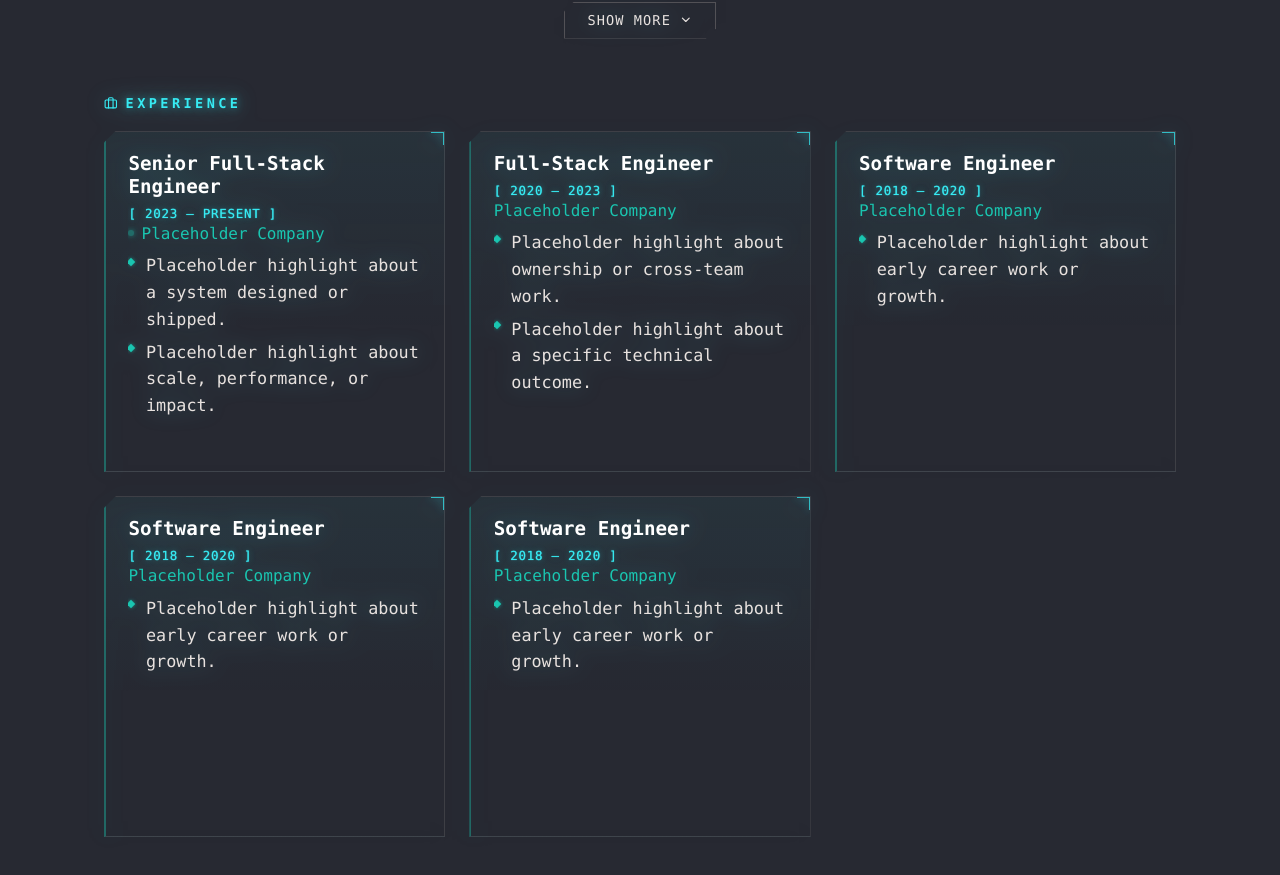
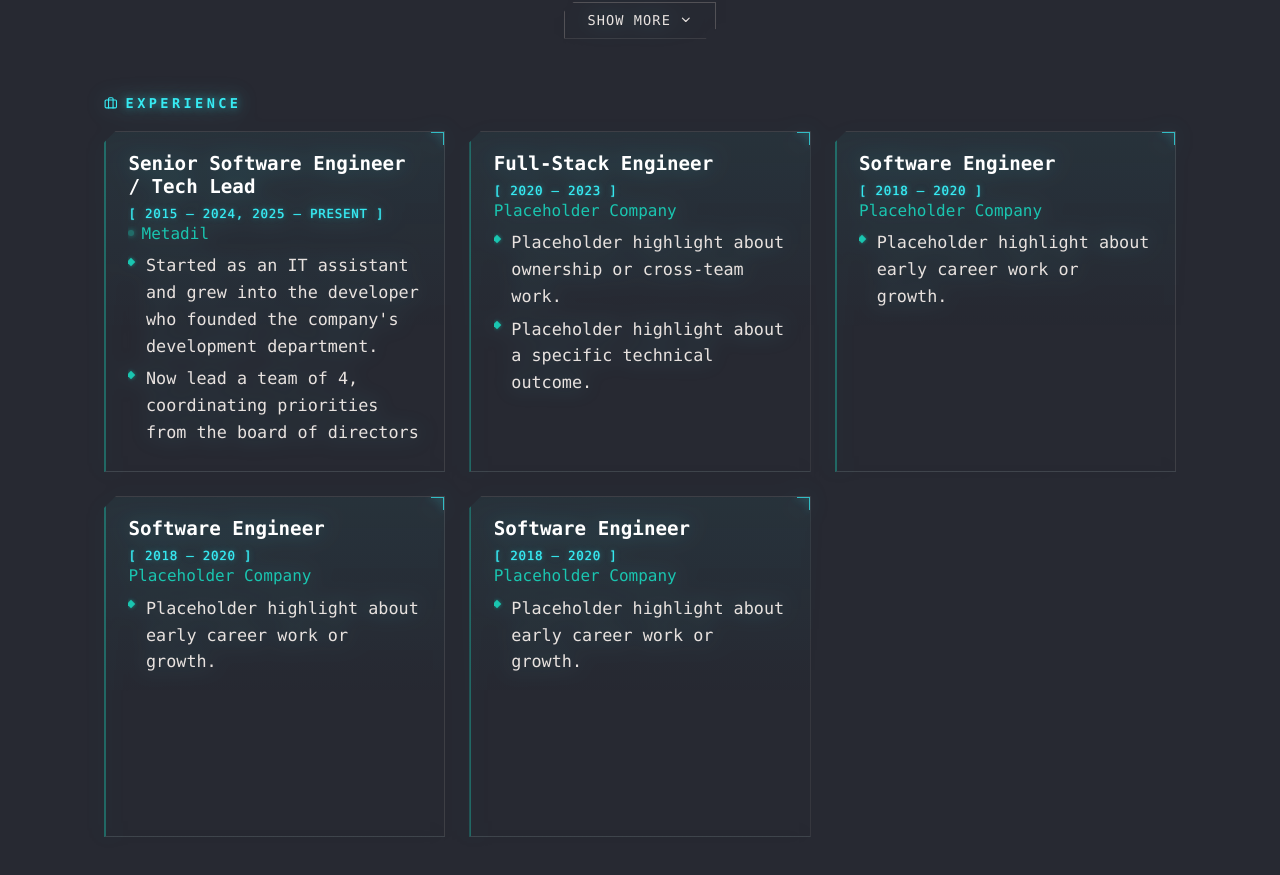
Before and after one commit to Lesnock/lesnock.github.io, a React (Vite) app: page /tmp/claude-1000/-home-caio-dev-portfolio/e243ade9-11c1-4469-8919-e283bc4bb248/scratchpad/hero-1.png in a window 1280 px wide. Shown: the part 1967-2842 px from the top of the page. Built offline with nearby package versions, Linux system fonts and the light colour scheme.

Commit message:
add first experience

```diff
--- a/src/i18n/translations.ts
+++ b/src/i18n/translations.ts
@@ -322,15 +322,15 @@ export const translations: Record<Language, TranslationDict> = {
       ],
       experience: [
         {
-          role: 'Senior Full-Stack Engineer',
-          org: 'Placeholder Company',
-          period: '2023 — Present',
+          role: 'Senior Software Engineer / Tech Lead',
+          org: 'Metadil',
+          period: '2015 — 2024, 2025 — Present',
           points: [
-            'Placeholder highlight about a system designed or shipped.',
-            'Placeholder highlight about scale, performance, or impact.',
+            'Started as an IT assistant and grew into the developer who founded the company\'s development department.',
+            'Now lead a team of 4, coordinating priorities from the board of directors down to delivery.',
           ],
           details:
-            'Placeholder expanded write-up of this role — scope of ownership, notable projects, and how the role evolved over time.',
+            "I joined Metadil in 2015 as an IT assistant and grew into a developer, eventually founding the company's development department from scratch. Today I work as Senior Software Engineer / Tech Lead, coordinating a team of 4. I take the needs of the business straight from the board of directors, break them down into tasks, and delegate across the team. I mentor less experienced developers, review code to keep quality high, and stay accountable for shipping entire projects to production. After a period away, I returned in 2025 to continue leading the development team.",
         },
         {
           role: 'Full-Stack Engineer',
@@ -613,15 +613,15 @@ export const translations: Record<Language, TranslationDict> = {
       ],
       experience: [
         {
-          role: 'Engenheiro Full-Stack Sênior',
-          org: 'Empresa Placeholder',
-          period: '2023 — Atual',
+          role: 'Engenheiro de Software Sênior / Tech Lead',
+          org: 'Metadil',
+          period: '2015 — 2024, 2025 — Atual',
           points: [
-            'Destaque placeholder sobre um sistema projetado ou entregue.',
-            'Destaque placeholder sobre escala, performance ou impacto.',
+            'Comecei como assistente de TI e me tornei o desenvolvedor que fundou o departamento de desenvolvimento da empresa.',
+            'Hoje lidero uma equipe de 4 pessoas, coordenando as prioridades desde a diretoria até a entrega.',
           ],
           details:
-            'Descrição expandida placeholder deste cargo — escopo de responsabilidade, projetos notáveis e como o cargo evoluiu ao longo do tempo.',
+            'Entrei na Metadil em 2015 como assistente de TI e evoluí para desenvolvedor, chegando a fundar do zero o departamento de desenvolvimento da empresa. Hoje atuo como Engenheiro de Software Sênior / Tech Lead, coordenando uma equipe de 4 pessoas. Recebo as necessidades do negócio diretamente da diretoria, desdobro em tarefas e delego para o time. Ajudo desenvolvedores menos experientes, reviso código para manter a qualidade e sou responsável por entregar projetos inteiros em produção. Após um período afastado, retornei em 2025 para continuar liderando o time de desenvolvimento.',
         },
         {
           role: 'Engenheiro Full-Stack',
```
